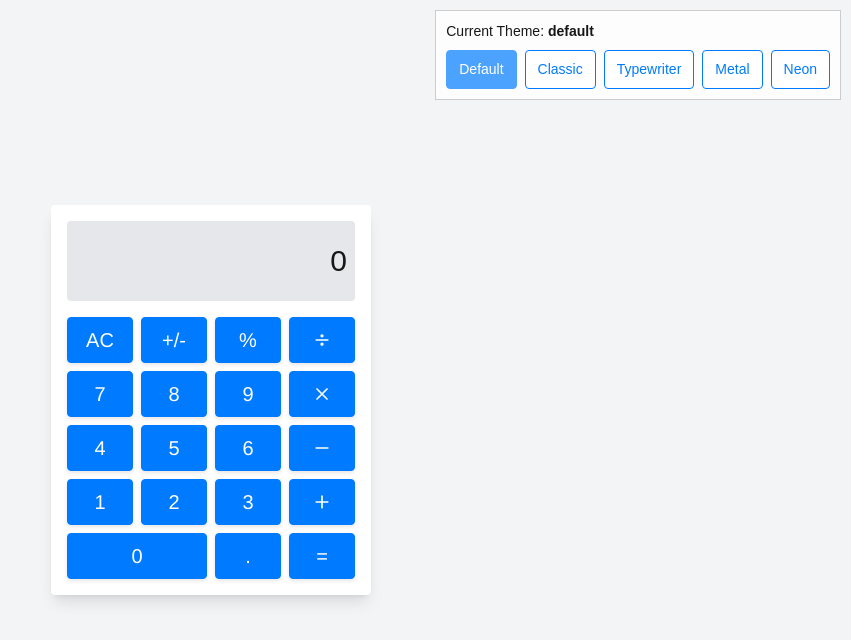
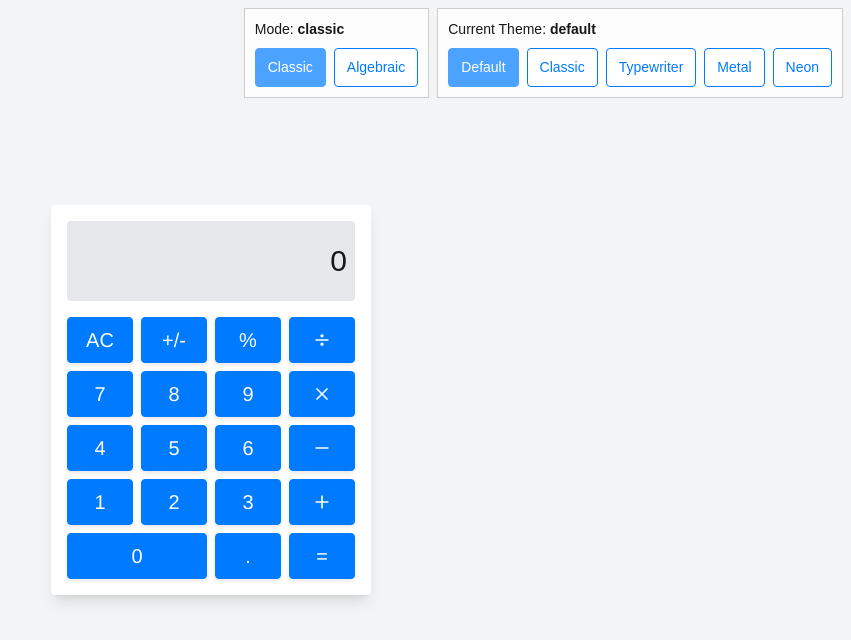
Before and after one commit to drquicksilver/react-calculator, a Next.js app: page / in a window 1280 px wide. Shown: the top 640 px of the page, without its empty margins (429-1280 px from the left). Built offline with nearby package versions, Linux system fonts and the light colour scheme.

Commit message:
Fix toggle overlap and reset display on mode change

```diff
--- /dev/null
+++ b/src/app/components/ModeToggle.tsx
@@ -0,0 +1,55 @@
+'use client';
+
+import React from 'react';
+import { useMode } from '../contexts/ModeContext';
+
+const ModeToggle: React.FC = () => {
+  const { mode, setMode } = useMode();
+
+  return (
+    <div
+      style={{
+        padding: '10px',
+        background: 'rgba(255,255,255,0.8)',
+        border: '1px solid #ccc',
+        zIndex: 1000,
+        fontFamily: 'Arial, Helvetica, sans-serif',
+        fontSize: '14px',
+      }}
+    >
+      <p style={{ marginBottom: '8px' }}>
+        Mode: <strong>{mode}</strong>
+      </p>
+      <div style={{ display: 'flex', gap: '8px' }}>
+        <button
+          onClick={() => setMode('classic')}
+          disabled={mode === 'classic'}
+          style={buttonStyle(mode === 'classic')}
+        >
+          Classic
+        </button>
+        <button
+          onClick={() => setMode('algebraic')}
+          disabled={mode === 'algebraic'}
+          style={buttonStyle(mode === 'algebraic')}
+        >
+          Algebraic
+        </button>
+      </div>
+    </div>
+  );
+};
+
+const buttonStyle = (isActive: boolean) => ({
+  padding: '8px 12px',
+  border: '1px solid #007bff',
+  backgroundColor: isActive ? '#007bff' : '#ffffff',
+  color: isActive ? '#ffffff' : '#007bff',
+  cursor: 'pointer',
+  borderRadius: '4px',
+  opacity: isActive ? 0.7 : 1,
+  fontFamily: 'Arial, Helvetica, sans-serif',
+  fontSize: '14px',
+});
+
+export default ModeToggle;
--- a/src/app/components/ThemeSwitcher.tsx
+++ b/src/app/components/ThemeSwitcher.tsx
@@ -9,9 +9,6 @@ const ThemeSwitcher: React.FC = () => {
   return (
     <div
       style={{
-        position: 'fixed',
-        top: '10px',
-        right: '10px',
         padding: '10px',
         background: 'rgba(255,255,255,0.8)',
         border: '1px solid #ccc',
--- /dev/null
+++ b/src/app/contexts/ModeContext.tsx
@@ -0,0 +1,25 @@
+'use client';
+
+import React, { createContext, useContext, useState, ReactNode } from 'react';
+
+export type Mode = 'classic' | 'algebraic';
+
+interface ModeContextType {
+  mode: Mode;
+  setMode: (mode: Mode) => void;
+}
+
+const ModeContext = createContext<ModeContextType | undefined>(undefined);
+
+export const ModeProvider = ({ children }: { children: ReactNode }) => {
+  const [mode, setMode] = useState<Mode>('classic');
+  return <ModeContext.Provider value={{ mode, setMode }}>{children}</ModeContext.Provider>;
+};
+
+export const useMode = () => {
+  const context = useContext(ModeContext);
+  if (context === undefined) {
+    throw new Error('useMode must be used within a ModeProvider');
+  }
+  return context;
+};
--- a/src/app/layout.tsx
+++ b/src/app/layout.tsx
@@ -2,6 +2,7 @@ import type { Metadata } from "next";
 import { Geist, Geist_Mono } from "next/font/google";
 import "./globals.css";
 import { ThemeProvider } from "./contexts/ThemeContext";
+import { ModeProvider } from "./contexts/ModeContext";
 
 const geistSans = Geist({
   variable: "--font-geist-sans",
@@ -28,7 +29,9 @@ export default function RootLayout({
       <body
         className={`${geistSans.variable} ${geistMono.variable} antialiased`}
       >
-        <ThemeProvider>{children}</ThemeProvider>
+        <ThemeProvider>
+          <ModeProvider>{children}</ModeProvider>
+        </ThemeProvider>
       </body>
     </html>
   );
--- a/src/app/page.tsx
+++ b/src/app/page.tsx
@@ -1,8 +1,10 @@
 'use client';
 
-import { useState } from 'react';
+import { useState, useEffect } from 'react';
 import { useTheme } from './contexts/ThemeContext';
 import ThemeSwitcher from './components/ThemeSwitcher'; // Import ThemeSwitcher
+import { useMode } from './contexts/ModeContext';
+import ModeToggle from './components/ModeToggle';
 import NumberButton from './components/NumberButton';
 import { NumberButtonProvider } from './components/NumberButtonProvider';
 import OperationButton from './components/OperationButton';
@@ -29,8 +31,35 @@ export default function Home() {
   const [operator, setOperator] = useState<Operation | null>(null);
   const [waitingForOperand, setWaitingForOperand] = useState<boolean>(false);
   const { theme } = useTheme();
+  const { mode } = useMode();
+
+  // Clear the display whenever the user switches modes
+  useEffect(() => {
+    handleClearClick();
+  }, [mode]);
 
   const handleSpecialClick = (value: string) => {
+    if (mode === 'algebraic') {
+      switch (value) {
+        case 'AC':
+          handleClearClick();
+          break;
+        case '.':
+          setDisplayValue((prev) => (prev === '0' ? '0.' : prev + '.'));
+          break;
+        case '(':
+        case ')':
+          setDisplayValue((prev) => (prev === '0' ? value : prev + value));
+          break;
+        case '=':
+          // evaluation not implemented yet
+          break;
+        default:
+          // ignore other specials in algebraic mode for now
+          break;
+      }
+      return;
+    }
     switch (value) {
       case 'AC':
         handleClearClick();
@@ -52,7 +81,7 @@ export default function Home() {
     }
   };
 
-  const calculate = (val1: number, op: Operation, val2: number): number => {
+const calculate = (val1: number, op: Operation, val2: number): number => {
     switch (op) {
       case Operation.Add:
         return val1 + val2;
@@ -68,9 +97,20 @@ export default function Home() {
       default:
         return val2; // Should not happen
     }
-  };
+};
+
+const operatorSymbols: Record<Operation, string> = {
+  [Operation.Add]: '+',
+  [Operation.Subtract]: '-',
+  [Operation.Multiply]: '×',
+  [Operation.Divide]: '÷',
+};
 
   const handleNumberClick = (num: string) => {
+    if (mode === 'algebraic') {
+      setDisplayValue(displayValue === '0' ? num : displayValue + num);
+      return;
+    }
     if (waitingForOperand) {
       setDisplayValue(num);
       setWaitingForOperand(false);
@@ -80,6 +120,11 @@ export default function Home() {
   };
 
   const handleOperatorClick = (op: Operation) => {
+    if (mode === 'algebraic') {
+      const symbol = operatorSymbols[op];
+      setDisplayValue(displayValue === '0' ? symbol : displayValue + symbol);
+      return;
+    }
     const currentValue = parseFloat(displayValue);
 
     if (isNaN(currentValue) && displayValue !== "Error") return; // Ignore if current display is not a number unless it's already an error
@@ -110,6 +155,10 @@ export default function Home() {
   };
 
   const handleEqualClick = () => {
+    if (mode === 'algebraic') {
+      // evaluation will be implemented later
+      return;
+    }
     const currentValue = parseFloat(displayValue);
 
     if (isNaN(currentValue) && displayValue !== "Error") return;
@@ -164,8 +213,11 @@ export default function Home() {
 
   return (
     <div className="flex items-center justify-center min-h-screen bg-gray-100">
-      {/* ThemeSwitcher can be placed here, or inside the calculator-container for better positioning relative to it */}
-      <ThemeSwitcher />
+      {/* Theme and mode toggles */}
+      <div className="fixed top-2 right-2 flex flex-col sm:flex-row gap-2 items-end">
+        <ModeToggle />
+        <ThemeSwitcher />
+      </div>
       <div className="calculator-container bg-white p-4 rounded shadow-lg w-80">
         <div className="display bg-gray-200 text-right p-2 rounded mb-4 text-3xl h-20 flex items-center justify-end">
           {displayValue}
@@ -201,6 +253,15 @@ export default function Home() {
           />
                 <SpecialButton value="." />
                 <SpecialButton value="=" className="bg-orange-400 hover:bg-orange-500 active:bg-orange-600 text-white" />
+                {mode === 'algebraic' && (
+                  <>
+                    {/* Row 6 */}
+                    <SpecialButton value="(" />
+                    <SpecialButton value=")" />
+                    <div className="invisible" />
+                    <div className="invisible" />
+                  </>
+                )}
               </div>
             </NumberButtonProvider>
           </OperationButtonProvider>
--- a/src/app/types.ts
+++ b/src/app/types.ts
@@ -1,6 +1,6 @@
 export enum Operation {
   Add = '+',
   Subtract = '-',
-  Multiply = 'x',
-  Divide = '➗',
+  Multiply = '×',
+  Divide = '÷',
 }
```
Also changed, not shown: 1 other file (tests, documents, lock files or other folders).
